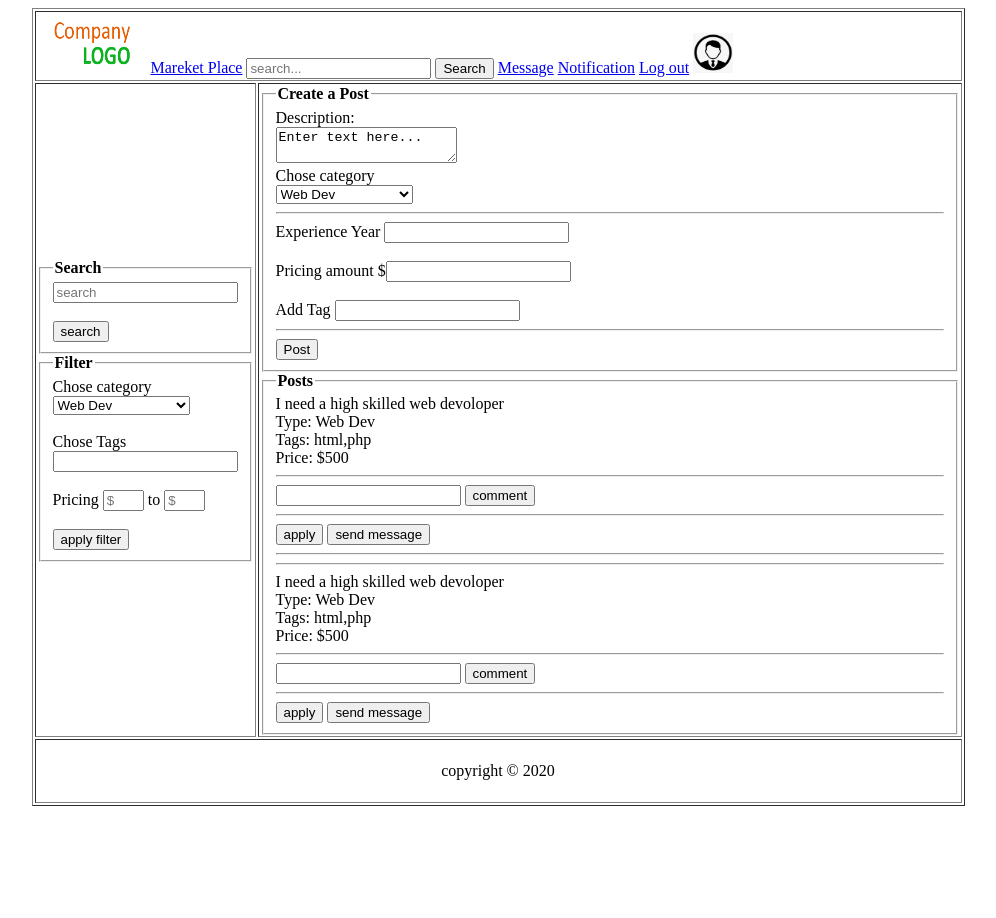
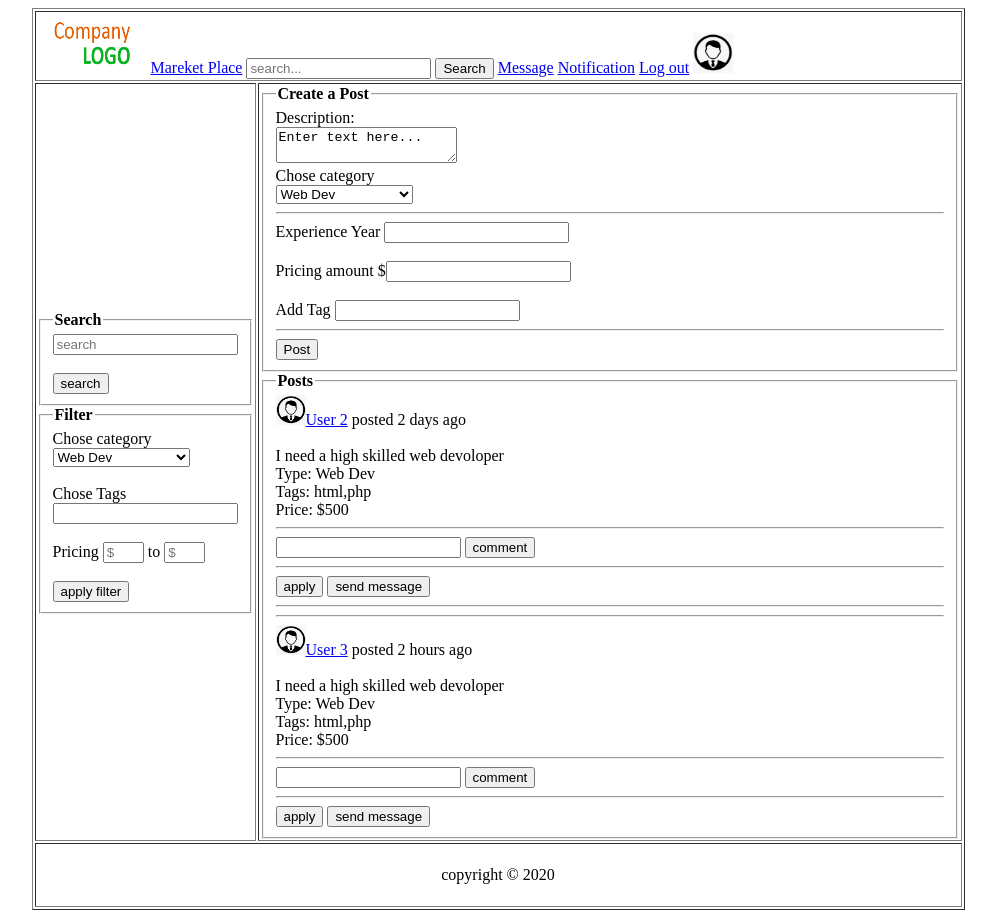
Before and after one commit to abdullah-998/WebTechnologies_D_G9_MarketplacePlatform, a PHP site: page /view/post.php in a window 1280 px wide. Shown: the whole page, without its empty margins (142-1138 px from the left). Before the commit the page ends 814 px from the top, so only its background shows below. Run offline with PHP 8.4, Linux system fonts and the light colour scheme.

Commit message:
post done

```diff
--- a/view/post.php
+++ b/view/post.php
@@ -74,6 +74,7 @@
                 <form action="postCheck2.php" method="POST">
                     <fieldset>
                         <legend><b>Posts</b></legend>
+                        <a href="#"><img src="../asset/user.png" height="30px" width="30px">User 2</a> posted 2 days ago<br><br>
                         I need a high skilled web devoloper<br>
                         Type: Web Dev<br>
                         Tags: html,php<br>
@@ -85,6 +86,7 @@
                         <input type="button" name="btnapply" value="apply">
                         <input type="button" name="btnmsg" value="send message"><br>
                         <hr><hr>
+                        <a href="#"><img src="../asset/user.png" height="30px" width="30px">User 3</a> posted 2 hours ago<br><br>
                         I need a high skilled web devoloper<br>
                         Type: Web Dev<br>
                         Tags: html,php<br>
```
